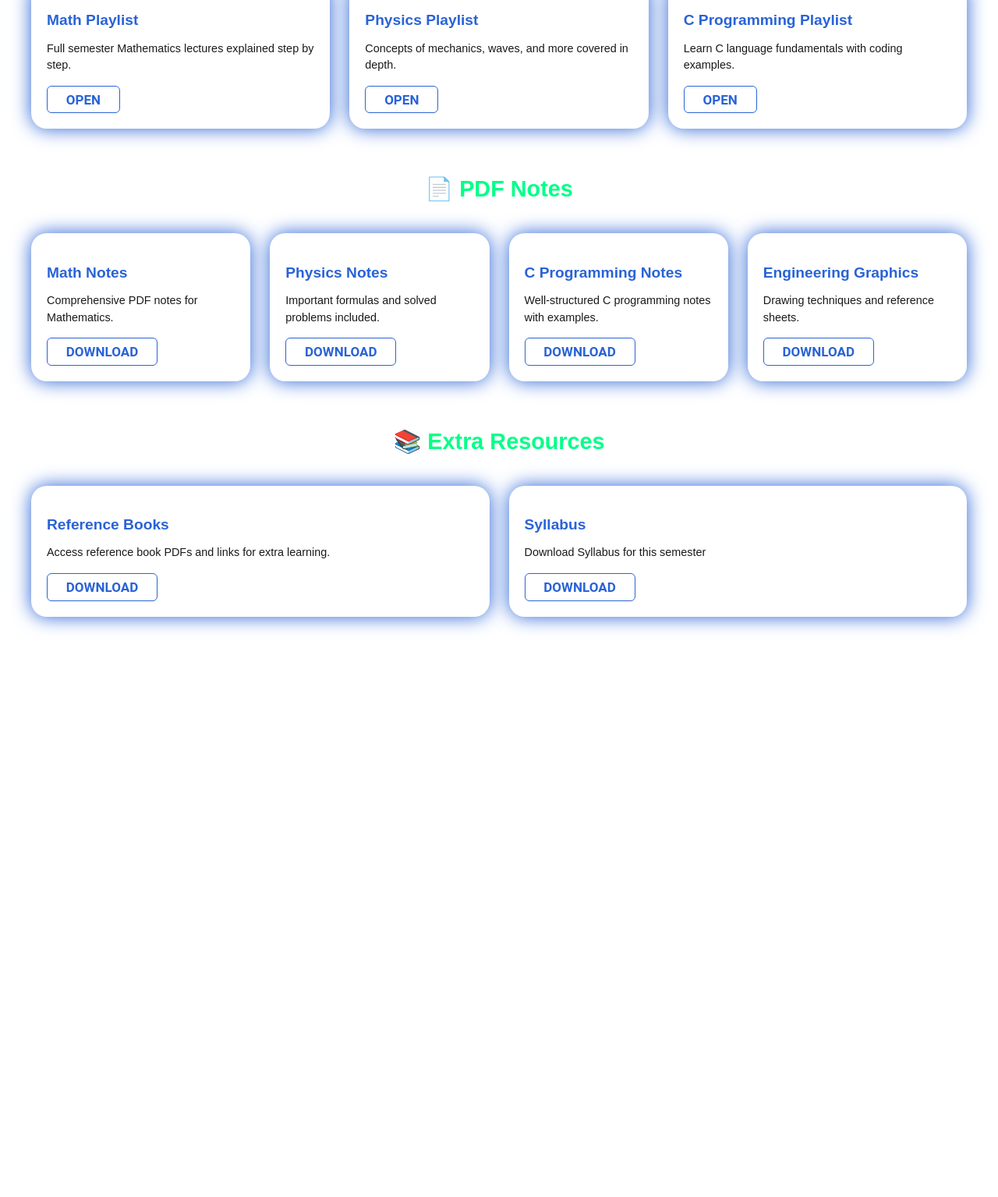
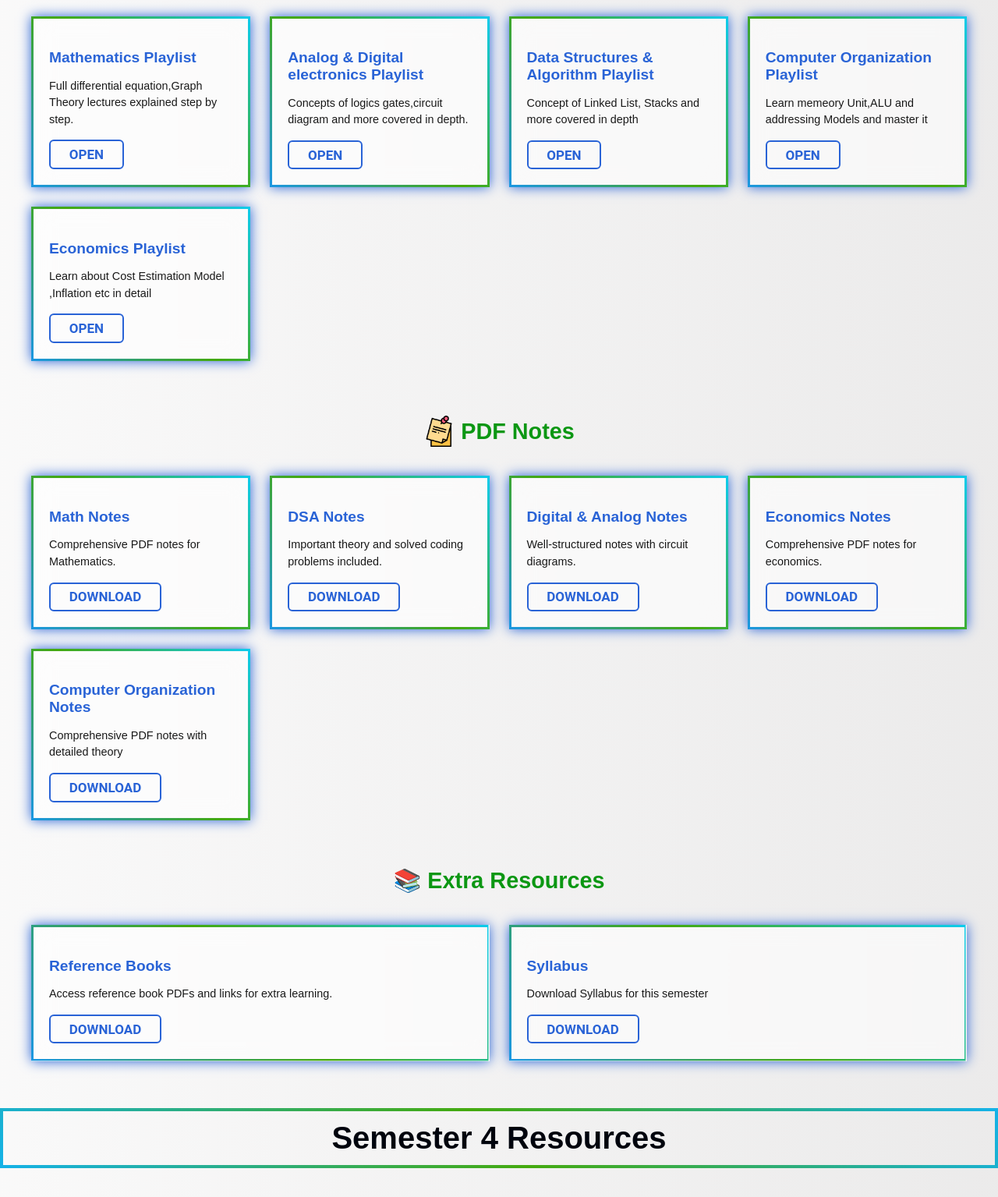
Before and after one commit to AnirbansarkarS/Student-Resource-Website, a plain HTML site: page frontend/B-Tech/btech2.html in a window 1280 px wide. Shown: the part 223-1758 px from the top of the page at 78% size. Before the commit the page ends 1034 px from the top, so only its background shows below. Drawn offline with Linux system fonts and the light colour scheme.

Commit message:
btech @nd year

```diff
--- a/frontend/B-Tech/btech2.html
+++ b/frontend/B-Tech/btech2.html
@@ -3,31 +3,50 @@
 <head>
   <meta charset="UTF-8">
   <meta name="viewport" content="width=device-width, initial-scale=1.0">
-  <title>B-Tech 2nd year Resources</title>
+  <title>B-Tech 1st year Resources</title>
   <style>
     body {
       margin: 0;
       font-family: "Poppins", sans-serif;
-      background-color: #fff;
-
+      background: linear-gradient(270deg, #e3e2e2, #ffffff, #ffffffe2);
+      background-size: 400% 400%;
+      animation: whiteBG 20s ease infinite;
       overflow-x: hidden;
       min-height: 100vh;
     }
+
+    @keyframes whiteBG {
+    0% { background-position: 0% 50%; }
+    50% { background-position: 100% 50%; }
+    100% { background-position: 0% 50%; }
+}
 
     h1 {
       text-align: center;
       margin-top: 40px;
       font-size: 2.5rem;
-      color: #2963d6;
-      /* text-shadow: 0 0 20px #00fff7; */
+      color: #00040d;
+
+    padding: 12px 25px;
+    border: 4px solid;
+    border-image: linear-gradient(90deg, #2963d6, #44a90e, #00fff7) 1;
+    animation: borderAnim 4s linear infinite;
+    border-radius: 10px;
     }
+
+
+@keyframes borderAnim {
+  0% { border-image-source: linear-gradient(90deg, #2963d6, #44a90e, #00fff7); }
+  50% { border-image-source: linear-gradient(270deg, #2963d6, #44a90e, #00fff7); }
+  100% { border-image-source: linear-gradient(90deg, #2963d6, #44a90e, #00fff7); }
+}
 
     h2.section-title {
       margin: 40px 0 20px;
       text-align: center;
       font-size: 1.8rem;
-      color: #00ff87;
-      /* text-shadow: 0 0 10px #00ff87; */
+      color: #0c9713;
+
     }
 
     canvas {
@@ -50,18 +69,33 @@
 
     .card {
       background: rgba(255, 255, 255, 0.05);
-      border-radius: 20px;
+
       padding: 20px;
       backdrop-filter: blur(12px);
-      box-shadow: 0 0 25px #2963d6;
+      box-shadow: 0 0 15px #2963d6;
       transition: transform 0.3s ease, box-shadow 0.3s ease;
       cursor: pointer;
+      border: 3px solid;
+      border-image: linear-gradient(45deg, #2963d6, #44a90e, #00fff7) 1;
+      animation: borderAnim 6s linear infinite;
+      background: rgba(255, 255, 255, 0.6);
+       backdrop-filter: blur(15px);
     }
 
     .card:hover {
-      /* box-shadow: 0 0 40px rgba(0, 255, 255, 0.6); */
+       box-shadow: 0 0 40px rgba(0, 255, 255, 0.6);
       transform: scale(1.05);
+        box-shadow: 0 8px 25px rgba(41, 99, 214, 0.4);
+        border: 1px solid #2963d6;
+
     }
+
+@keyframes borderAnim {
+  0% { border-image-source: linear-gradient(45deg, #2963d6, #44a90e, #00fff7); }
+  50% { border-image-source: linear-gradient(225deg, #2963d6, #44a90e, #00fff7); }
+  100% { border-image-source: linear-gradient(45deg, #2963d6, #44a90e, #00fff7); }
+}
+
 
     .card h3 {
       font-size: 1.2rem;
@@ -84,7 +118,7 @@
  padding: 0.4em 1.4em;
  background-color: transparent;
  border-radius: 6px;
- border: .3px solid var(--color);
+ border: 2px solid var(--color);
  transition: .5s;
  position: relative;
  overflow: hidden;
@@ -95,6 +129,7 @@
  font-family: 'Roboto', 'Segoe UI', sans-serif;
  text-transform: uppercase;
  color: var(--color);
+
 }
 
 .btn::after, .btn::before {
@@ -133,40 +168,58 @@
  filter: brightness(.7);
  transform: scale(.98);
 }
+
+img{
+  height: 40px;
+  position: relative;
+  top:10px;
+  margin-right: 8px;
+}
   </style>
 </head>
 <body>
-  <!-- Background Particles -->
+  <section class="first_sem">
 
-
-  <h1>Semester 1 Resources </h1>
+  <h1>Semester 3 Resources </h1>
 
   <!-- Playlists Section -->
-  <h2 class="section-title">🎥 YouTube Playlists</h2>
+  <h2 class="section-title"><img src="./youtube.png"> YouTube Playlists</h2>
   <div class="card-container">
     <div class="card">
-      <h3>Math Playlist</h3>
-      <p>Full semester Mathematics lectures explained step by step.</p>
+      <h3>Mathematics Playlist</h3>
+      <p>Full differential equation,Graph Theory lectures explained step by step.</p>
       <!-- <a href="https://youtube.com/playlist?list=MATH" class="btn" target="_blank">Open</a> -->
        <button class="btn">Open</button>
     </div>
     <div class="card">
-      <h3>Physics Playlist</h3>
-      <p>Concepts of mechanics, waves, and more covered in depth.</p>
-      <!-- <a href="https://youtube.com/playlist?list=PHYSICS" class="btn" target="_blank">Open</a> -->
+      <h3>Analog & Digital electronics Playlist</h3>
+      <p>Concepts of logics gates,circuit diagram and more covered in depth.</p>
+
        <button class="btn">Open</button>
     </div>
     <div class="card">
-      <h3>C Programming Playlist</h3>
-      <p>Learn C language fundamentals with coding examples.</p>
-      <!-- <a href="https://youtube.com/playlist?list=C" class="btn" target="_blank">Open</a> -->
+      <h3>Data Structures & Algorithm Playlist</h3>
+      <p>Concept of Linked List, Stacks and more covered in depth</p>
+
+       <button class="btn">Open</button>
+    </div>
+       <div class="card">
+      <h3>Computer Organization Playlist</h3>
+      <p>Learn memeory Unit,ALU and addressing Models and master it</p>
+
+       <button class="btn">Open</button>
+    </div>
+       <div class="card">
+      <h3>Economics Playlist</h3>
+      <p>Learn about Cost Estimation Model ,Inflation etc in detail</p>
+
        <button class="btn">Open</button>
     </div>
     <!-- Add more playlists here -->
   </div>
 
   <!-- PDFs Section -->
-  <h2 class="section-title">📄 PDF Notes</h2>
+  <h2 class="section-title"><img src="./sticky-notes.png">PDF Notes</h2>
   <div class="card-container">
     <div class="card">
       <h3>Math Notes</h3>
@@ -174,18 +227,104 @@
       <button class="btn">Download</button>
     </div>
     <div class="card">
-      <h3>Physics Notes</h3>
+      <h3>DSA Notes</h3>
+      <p>Important theory and solved coding problems included.</p>
+      <button class="btn">Download</button>
+    </div>
+    <div class="card">
+      <h3>Digital & Analog Notes</h3>
+      <p>Well-structured notes with circuit diagrams.</p>
+      <button class="btn">Download</button>
+    </div>
+        <div class="card">
+      <h3>Economics Notes</h3>
+      <p>Comprehensive PDF notes for economics.</p>
+      <button class="btn">Download</button>
+    </div>
+        <div class="card">
+      <h3>Computer Organization Notes</h3>
+      <p>Comprehensive PDF notes with detailed theory</p>
+      <button class="btn">Download</button>
+    </div>
+
+    <!-- Add more PDFs here -->
+  </div>
+
+  <!-- Extra Section -->
+  <h2 class="section-title">📚 Extra Resources</h2>
+  <div class="card-container">
+    <div class="card">
+      <h3>Reference Books</h3>
+      <p>Access reference book PDFs and links for extra learning.</p>
+      <button class="btn">Download</button>
+    </div>
+    <div class="card">
+      <h3>Syllabus</h3>
+      <p>Download Syllabus for this semester</p>
+      <button class="btn">Download</button>
+    </div>
+  </div>
+  </section>
+
+
+
+
+
+    <section class="second_sem">
+
+  <h1>Semester 4 Resources </h1>
+
+  <!-- Playlists Section -->
+  <h2 class="section-title"><img src="./youtube.png"> Playlists</h2>
+  <div class="card-container">
+    <div class="card">
+      <h3> Discrete Math Playlist</h3>
+      <p>Full semester Mathematics lectures explained step by step.</p>
+
+       <button class="btn">Open</button>
+    </div>
+    <div class="card">
+      <h3>Computer Architecture Playlist</h3>
+      <p>Concepts of Pipelining,Hierarchical memory technology etc in details </p>
+
+       <button class="btn">Open</button>
+    </div>
+    <div class="card">
+      <h3>Formal Language & Automata Playlist</h3>
+      <p>Understand basic properties of formal languages and formal grammars.</p>
+
+       <button class="btn">Open</button>
+    </div>
+      <div class="card">
+      <h3> Environmental Sciences Playlist</h3>
+      <p>Learn Elements of ecology,Atmospheric Composition in details</p>
+
+       <button class="btn">Open</button>
+    </div>
+    <!-- Add more playlists here -->
+  </div>
+
+  <!-- PDFs Section -->
+  <h2 class="section-title"><img src="./sticky-notes.png"> Notes</h2>
+  <div class="card-container">
+    <div class="card">
+      <h3>Math Notes</h3>
+      <p>Comprehensive PDF notes for Mathematics.</p>
+      <button class="btn">Download</button>
+    </div>
+    <div class="card">
+      <h3>Computer Architecture Notes</h3>
       <p>Important formulas and solved problems included.</p>
       <button class="btn">Download</button>
     </div>
     <div class="card">
-      <h3>C Programming Notes</h3>
-      <p>Well-structured C programming notes with examples.</p>
+      <h3> Environmental Sciences Notes</h3>
+      <p>Well-structured theory and PYQS</p>
       <button class="btn">Download</button>
     </div>
     <div class="card">
-      <h3>Engineering Graphics</h3>
-      <p>Drawing techniques and reference sheets.</p>
+      <h3>Computer Architecture Notes</h3>
+      <p>Detailed theory and important questions included</p>
       <button class="btn">Download</button>
     </div>
     <!-- Add more PDFs here -->
@@ -205,6 +344,7 @@
       <button class="btn">Download</button>
     </div>
   </div>
+  </section>
 
 
 </body>
```
Also changed, not shown: frontend/B-Tech/sticky-notes.png (added), frontend/B-Tech/youtube.png (added).
